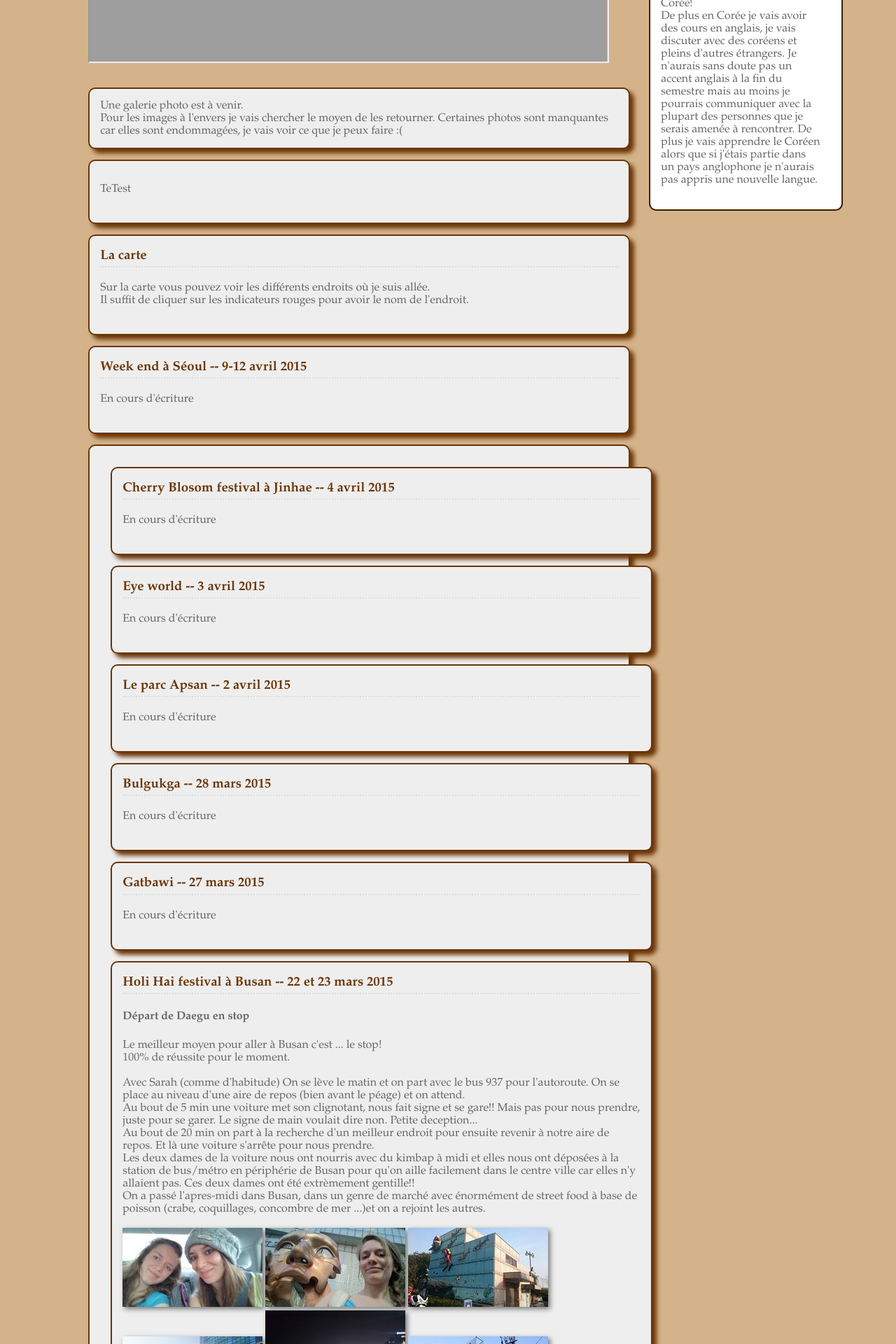
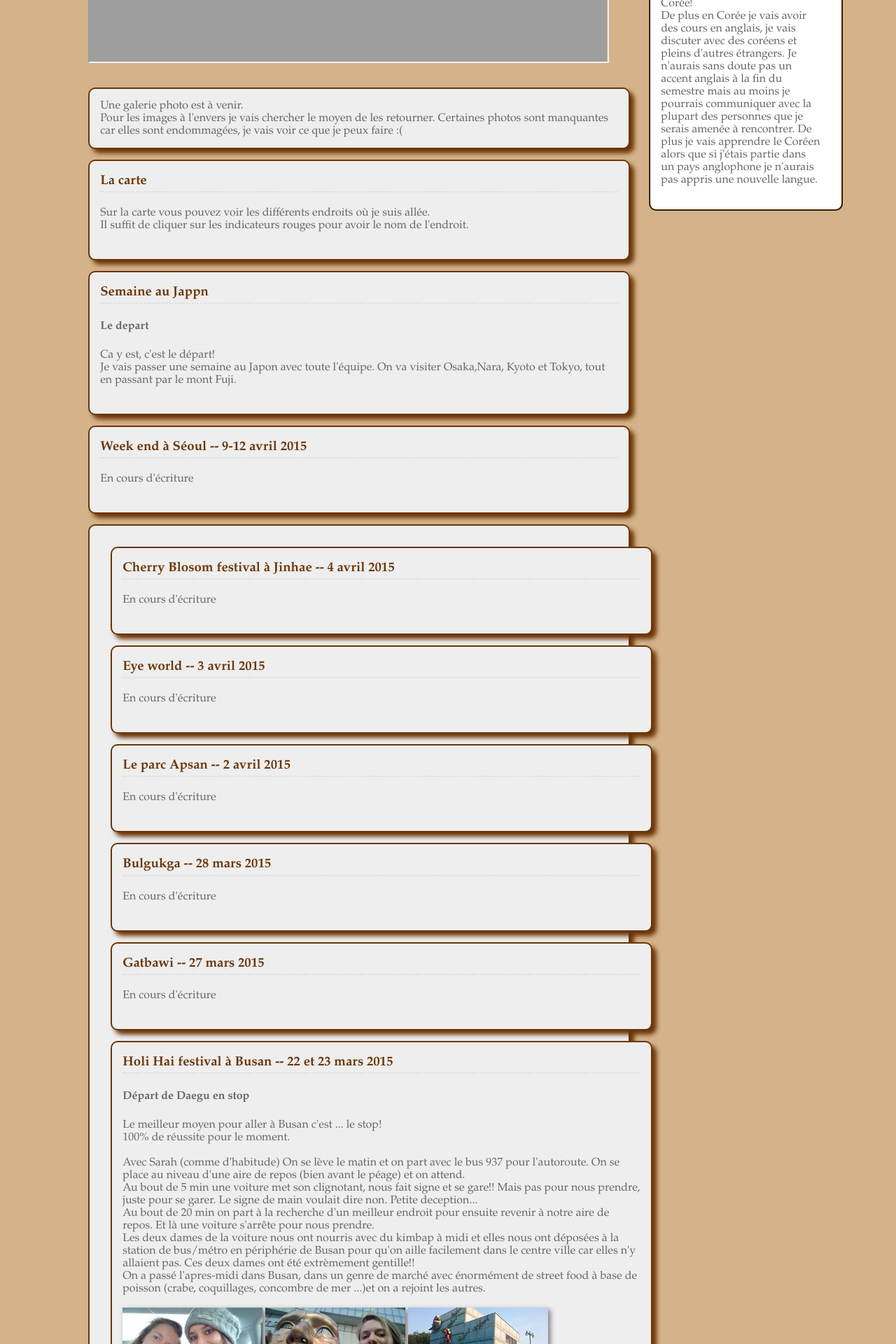
Before and after one commit to chloe11235/site_voyages, a PHP site: page /coree.php in a window 1280 px wide. Shown: the part 647-2567 px from the top of the page at 70% size. Run offline with PHP 8.4, Linux system fonts and the light colour scheme; grey boxes are pictures that could not be loaded.

Commit message:
Ajout article Japon

```diff
--- a/coree.php
+++ b/coree.php
@@ -24,11 +24,7 @@
 				Certaines photos sont manquantes car elles sont endommagées, je vais voir ce que je peux faire :(
 				</article>
 
-             <article>
-               <p>
-                 TeTest
-               </p>
-              </article>
+
 				<article>
 				<h3>La carte</h3>
 				<p>
@@ -37,7 +33,14 @@
 				</p>
 				</article>
 
-
+				<article>
+				<h3>Semaine au Jappn</h3>
+				<h4>Le depart</h4>
+				<p>
+			Ca y est,  c'est le départ!</br>
+			Je vais passer une semaine au Japon avec toute l'équipe. On va visiter Osaka,Nara, Kyoto et Tokyo, tout en passant par le mont Fuji.</br>
+				</p>
+				</article>
 
 				<article>
 				<h3>Week end à Séoul -- 9-12 avril 2015</h3>
```
